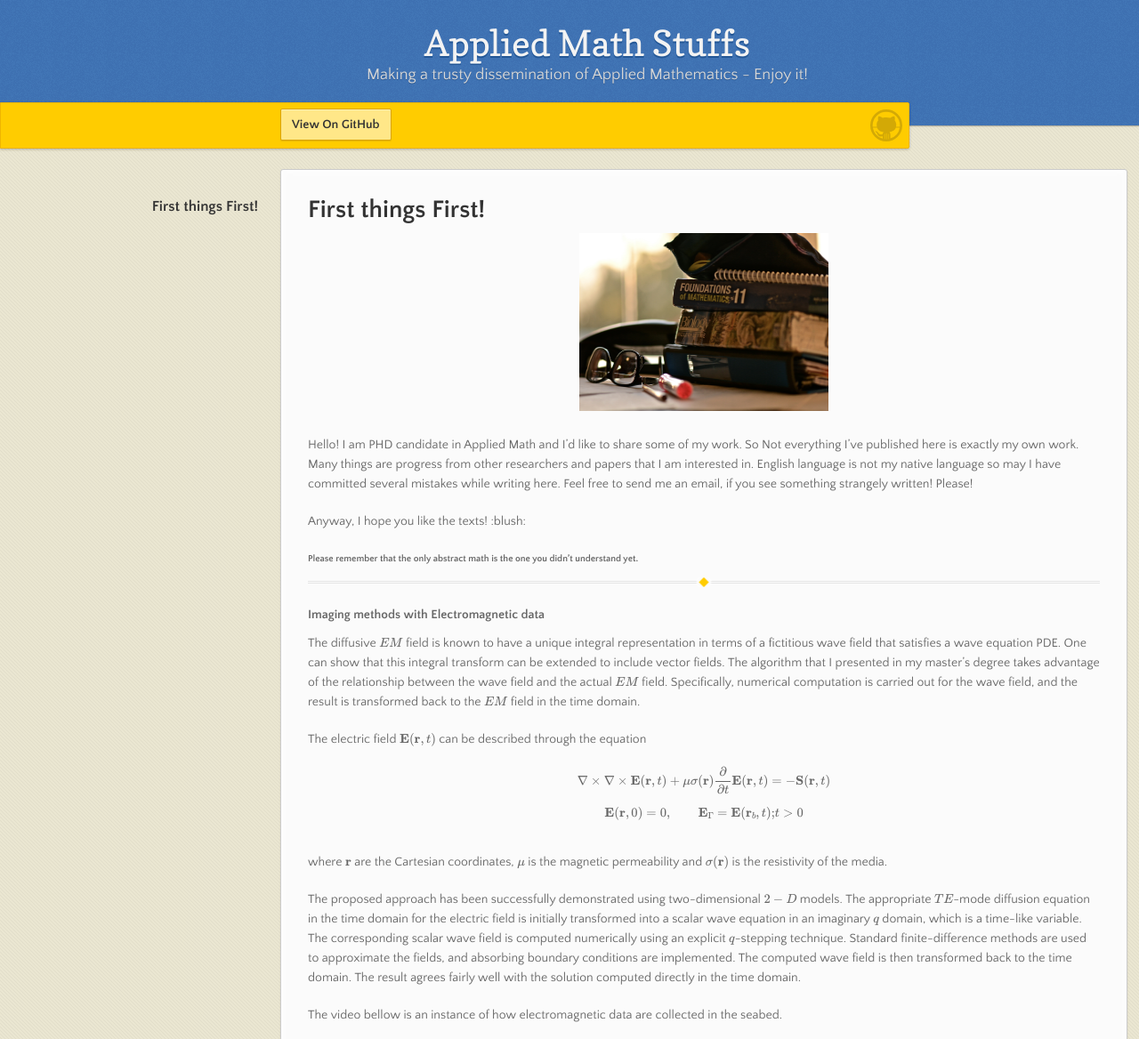
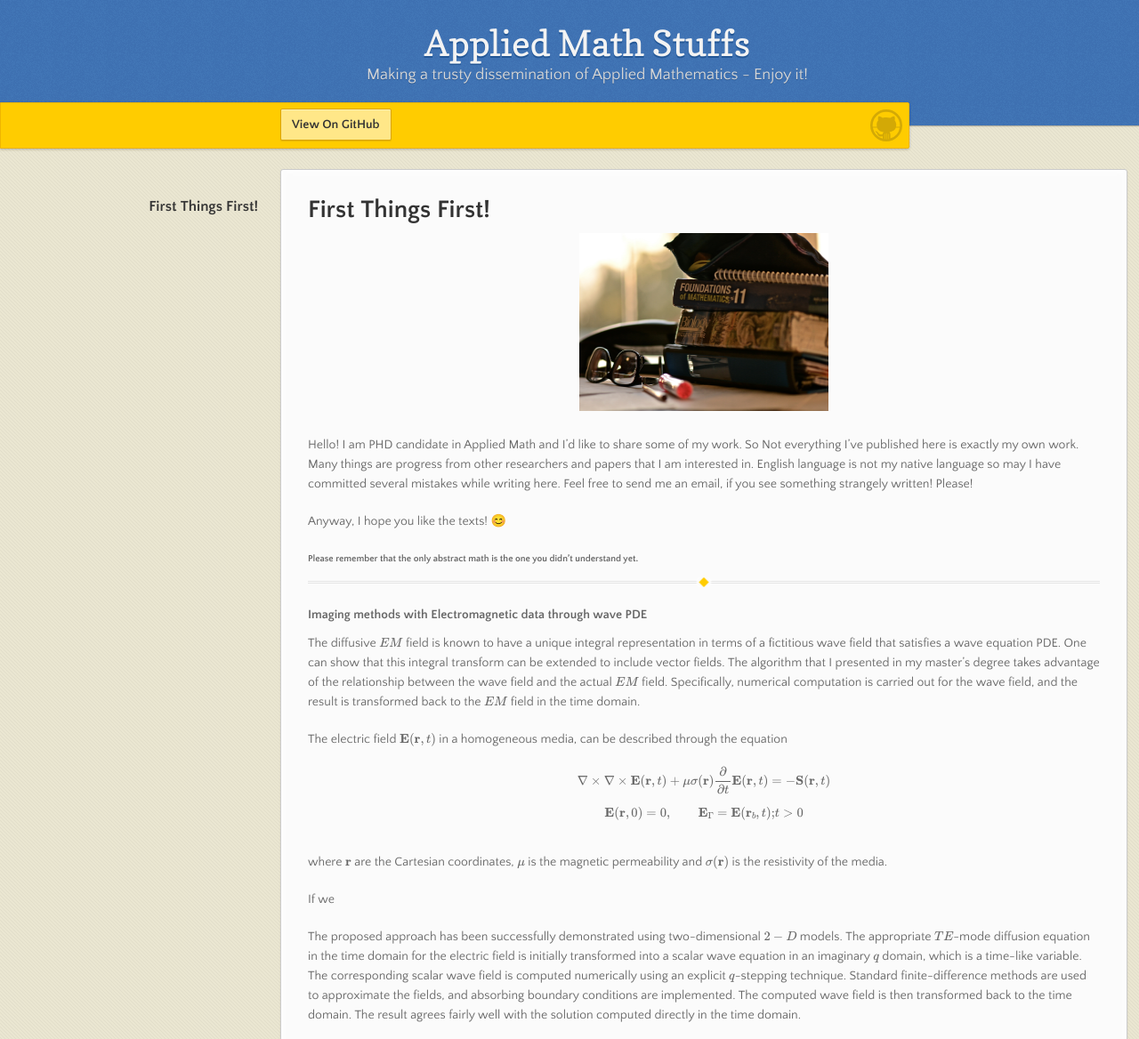
Before and after one commit to Yuri-Albuquerque/yuri_blog, a Jekyll site: the page built from index.md, in a window 1280 px wide and 1400 px high, cut to the strip 0-1168 px from the top of the window. Shown: the whole strip at 89% size. Built offline with Jekyll 4.4.1, drawn with Linux system fonts in a browser that asks for light colours; emoji names are drawn with the system emoji font; formulas are drawn with MathJax 3; our own code applies the rules of GitHub Pages for plain Markdown files.

Commit message:
adding emojis to github page

```diff
--- a/_config.yml
+++ b/_config.yml
@@ -31,8 +31,8 @@ plugins:
   - jekyll-feed
   - jekyll-sitemap
   - jekyll-redirect-from
-gems:
-        - jekyll-sitemap
+  - jekyll-seo-tag
+  - jemoji
 # Exclude from processing.
 # The following items will not be processed, by default. Create a custom list
 # to override the default setting.
--- a/index.md
+++ b/index.md
@@ -1,7 +1,7 @@
 ---
 layout: default
 ---
-# First things First!
+# First Things First!
 
 <p align="center">
   <img src="images/books.jpg" width="280" height="200" />
@@ -17,17 +17,17 @@ Anyway, I hope you like the texts! :blush:
 ###### Please remember that the only abstract math is the one you didn't understand yet.
 
 ---
-#### Imaging methods with Electromagnetic data
+#### Imaging methods with Electromagnetic data through wave PDE
 
 The diffusive \\(EM\\) field is known to have a unique integral representation in terms of a fictitious wave field that satisfies a wave equation PDE. One can show that this integral transform can be extended to include vector fields. The algorithm that I presented in my master's degree takes advantage of the relationship between the wave field and the actual \\(EM\\) field. Specifically, numerical computation is carried out for the wave field, and the result is transformed back to the \\(EM\\) field in the time domain.
 
-The electric field \\(\mathbf{E}(\mathbf{r},t)\\) can be described through the equation
+The electric field \\(\mathbf{E}(\mathbf{r},t)\\) in a homogeneous media,  can be described through the equation
 
 \begin{align}\nabla \times \nabla \times \mathbf{E}(\mathbf{r},t) + \mu\sigma(\mathbf{r})\frac{\partial }{\partial t}\mathbf{E}(\mathbf{r},t) &= -\mathbf{S}(\mathbf{r},t) \end{align}
 \begin{align}\mathbf{E}(\mathbf{r},0) = 0,\qquad \mathbf{E}_{\Gamma} = \mathbf{E}(\mathbf{r}_b,t); & t>0\end{align}
 where \\(\mathbf{r}\\) are the Cartesian coordinates, \\(\mu\\) is the magnetic permeability and \\(\sigma(\mathbf{r})\\) is the resistivity of the media.
 
-
+If we
 
 The proposed approach has been successfully demonstrated using two-dimensional \\(2-D\\) models. The appropriate \\(TE\\)-mode diffusion equation in the time domain for the electric field is initially transformed into a scalar wave equation in an imaginary \\(q\\) domain, which is a time-like variable. The corresponding scalar wave field is computed numerically using an explicit \\(q\\)-stepping technique. Standard finite-difference methods are used to approximate the fields, and absorbing boundary conditions are implemented. The computed wave field is then transformed back to the time domain. The result agrees fairly well with the solution computed directly in the time domain.
 
```
